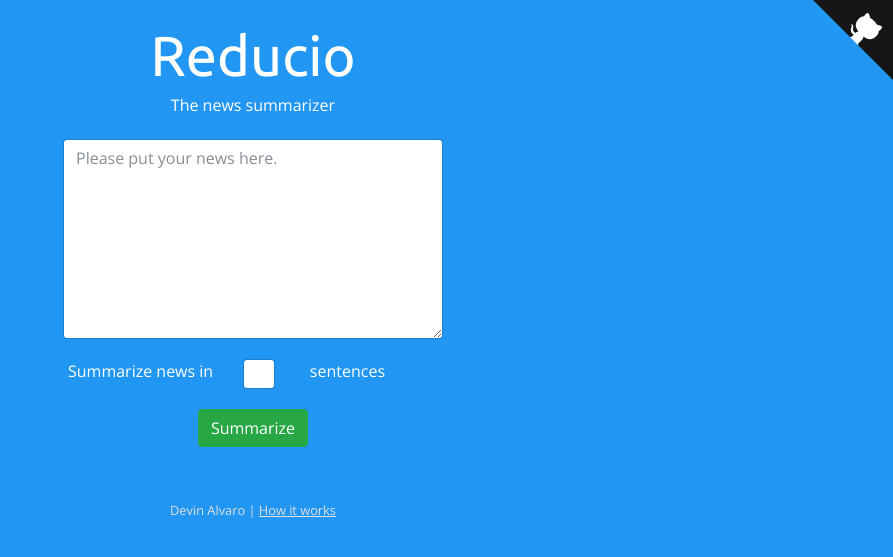
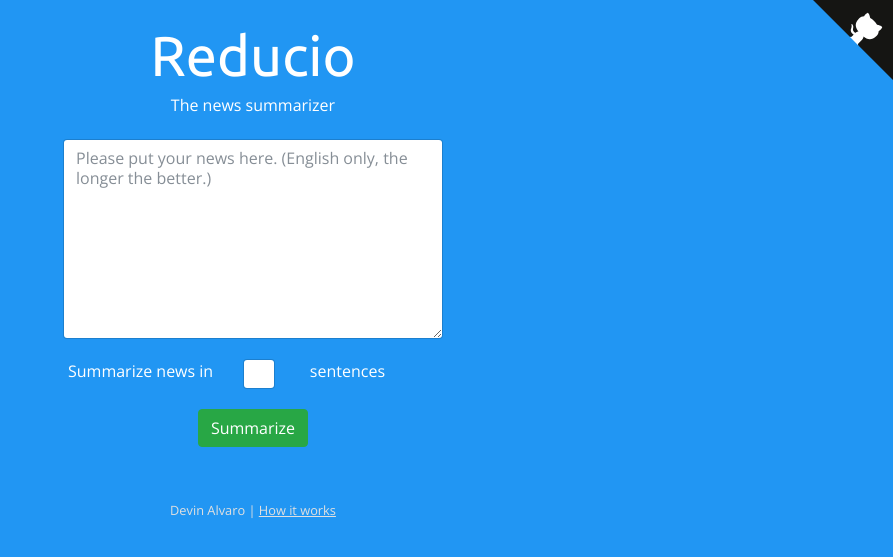
Before and after one commit to devinalvaro/reducio, a Flask app: page / in a window 1280 px wide. Shown: the top 557 px of the page, without its empty margins (387-1280 px from the left). Run offline with Flask 2, Linux system fonts and the light colour scheme; some libraries are stand-ins or nearby versions.

Commit message:
Add some description to text-box placeholder

```diff
--- a/templates/index.html
+++ b/templates/index.html
@@ -39,7 +39,7 @@
         </div>
 
         <div class="row">
-            <textarea id="text-box" class="form-control" placeholder="Please put your news here."></textarea>
+            <textarea id="text-box" class="form-control" placeholder="Please put your news here. (English only, the longer the better.)"></textarea>
         </div>
 
         <div class="row">
```
